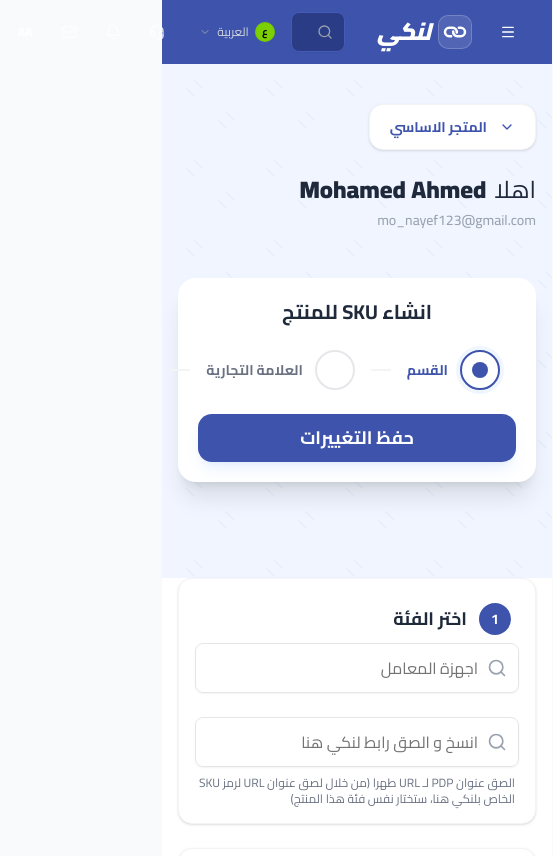
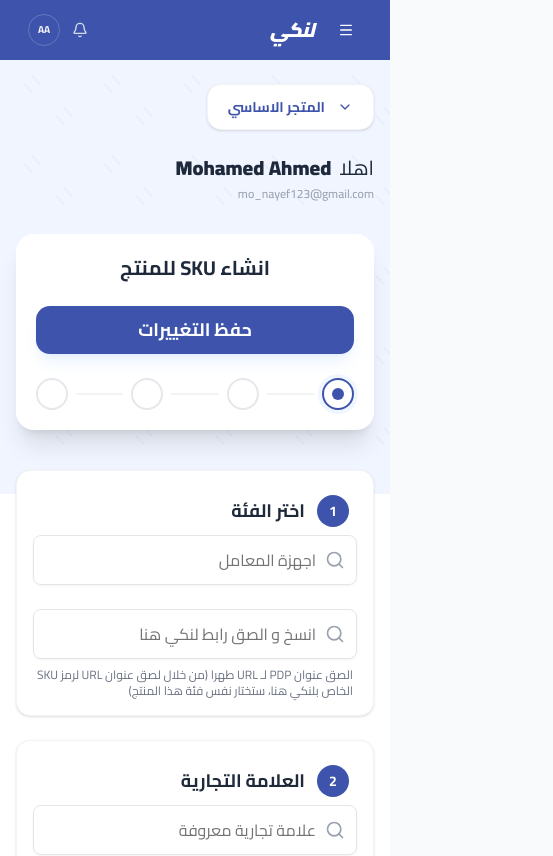
Before and after one commit to AhmedNnasser11/skew, a Next.js app: page /sku/create in a window 390 px wide. Shown: the top 856 px of the page, 553 px wide, since content can reach past the window. Built offline with nearby package versions, Linux system fonts and the light colour scheme.

Commit message:
feat: Implement new SKU creation page with top navigation and step-by-step header.

```diff
--- a/app/sku/create/StepHeader.tsx
+++ b/app/sku/create/StepHeader.tsx
@@ -28,8 +28,8 @@ export function StepHeader({ currentStep }: StepHeaderProps) {
       </div>
 
       {/* Center: Stepper */}
-      <div className="flex-1 flex items-center justify-center w-full max-w-4xl">
-        <div className="flex items-center w-full justify-between gap-2 px-4">
+      <div className="flex-1 flex items-center justify-center w-full max-w-4xl order-3 lg:order-none">
+        <div className="flex items-center w-full justify-between gap-1 md:gap-2 px-0 md:px-4">
           {steps.map((step, index) => {
             const isActive = step.id === currentStep;
             const isCompleted = step.id < currentStep;
@@ -37,27 +37,27 @@ export function StepHeader({ currentStep }: StepHeaderProps) {
             return (
               <React.Fragment key={step.id}>
                 {/* Step Item */}
-                <div className="flex items-center gap-3">
+                <div className="flex items-center gap-2 md:gap-3 shrink-0">
                   <div
                     className={cn(
-                      "w-10 h-10 rounded-full border-2 flex items-center justify-center transition-all duration-300 relative",
+                      "w-8 h-8 md:w-10 md:h-10 rounded-full border-2 flex items-center justify-center transition-all duration-300 relative",
                       isActive
                         ? "border-[#3e54ac] bg-white ring-4 ring-blue-50"
                         : "border-gray-200 bg-white"
                     )}
                   >
                     {isActive && (
-                      <div className="w-4 h-4 bg-[#3e54ac] rounded-full" />
+                      <div className="w-3 h-3 md:w-4 md:h-4 bg-[#3e54ac] rounded-full" />
                     )}
                     {isCompleted && (
                       <div className="w-full h-full bg-[#3e54ac] rounded-full flex items-center justify-center">
-                        <Check className="w-6 h-6 text-white" />
+                        <Check className="w-4 h-4 md:w-6 md:h-6 text-white" />
                       </div>
                     )}
                   </div>
                   <span
                     className={cn(
-                      "text-sm font-bold whitespace-nowrap",
+                      "text-xs md:text-sm font-bold whitespace-nowrap hidden md:block",
                       isActive ? "text-[#3e54ac]" : "text-gray-500"
                     )}
                   >
@@ -67,7 +67,7 @@ export function StepHeader({ currentStep }: StepHeaderProps) {
 
                 {/* Connecting Line (except for last step) */}
                 {index < steps.length - 1 && (
-                  <div className="flex-1 h-0.5 bg-gray-100 min-w-[20px] mx-2" />
+                  <div className="flex-1 h-0.5 bg-gray-100 min-w-[10px] md:min-w-[20px] mx-1 md:mx-2" />
                 )}
               </React.Fragment>
             );
--- a/app/sku/create/TopNav.tsx
+++ b/app/sku/create/TopNav.tsx
@@ -17,28 +17,31 @@ export function TopNav() {
       dir="rtl"
     >
       {/* Right side: Logo & Menu */}
-      <div className="flex items-center gap-4">
+      <div className="flex items-center gap-3 md:gap-4">
         {/* Hamburger Menu (Far Right) */}
         <BrandButton
           variant="ghost"
           className="text-white hover:bg-white/10 p-2 shadow-none border-none"
         >
-          <Menu className="w-7 h-7" />
+          <Menu className="w-6 h-6 md:w-7 md:h-7" />
         </BrandButton>
         {/* Logo */}
-        <div className="text-2xl font-bold flex items-center gap-2">
-          <div className="bg-white/10 p-1.5 rounded-lg border border-white/20">
-            <Link className="w-5 h-5 rotate-45 text-white" strokeWidth={3} />
+        <div className="text-xl md:text-2xl font-bold flex items-center gap-2">
+          <div className="hidden sm:block bg-white/10 p-1.5 rounded-lg border border-white/20">
+            <Link
+              className="w-4 h-4 md:w-5 md:h-5 rotate-45 text-white"
+              strokeWidth={3}
+            />
           </div>
-          <span className="text-2xl font-black italic tracking-tighter">
+          <span className="text-xl md:text-2xl font-black italic tracking-tighter">
             لنكي
           </span>
         </div>
       </div>
 
-      {/* Center: Search */}
-      <div className="flex-1 max-w-xl relative mr-8">
-        <div className="relative">
+      {/* Center: Search (Desktop Only) */}
+      <div className="hidden lg:flex flex-1 max-w-xl relative mr-8">
+        <div className="relative w-full">
           <Input
             type="text"
             placeholder="ابحث"
@@ -49,41 +52,41 @@ export function TopNav() {
       </div>
 
       {/* Left side: Profile & Actions */}
-      <div className="flex items-center gap-2 pr-4">
-        <div className="flex items-center gap-1.5 text-xs text-gray-300 ml-4">
-          <div className="w-5 h-5 bg-lime-500 rounded-full flex items-center justify-center text-[10px] text-black font-bold border border-lime-600/20">
+      <div className="flex items-center gap-1 md:gap-2 pr-0 md:pr-4">
+        <div className="hidden sm:flex items-center gap-1.5 text-[10px] md:text-xs text-gray-300 ml-2 md:ml-4">
+          <div className="w-4 h-4 md:w-5 md:h-5 bg-lime-500 rounded-full flex items-center justify-center text-[8px] md:text-[10px] text-black font-bold border border-lime-600/20">
             ع
           </div>
-          <span>العربية</span>
+          <span className="hidden md:inline">العربية</span>
           <ChevronDown className="w-3 h-3 text-gray-400" />
         </div>
         <BrandButton
           variant="ghost"
           size="icon"
-          className="text-white hover:bg-white/10 rounded-full w-9 h-9 shadow-none border-none"
+          className="hidden md:flex text-white hover:bg-white/10 rounded-full w-8 h-8 md:w-9 md:h-9 shadow-none border-none"
         >
           <Headset className="w-5 h-5 opacity-80" />
         </BrandButton>
         <BrandButton
           variant="ghost"
           size="icon"
-          className="text-white hover:bg-white/10 rounded-full w-9 h-9 shadow-none border-none"
+          className="text-white hover:bg-white/10 rounded-full w-8 h-8 md:w-9 md:h-9 shadow-none border-none"
         >
-          <Bell className="w-5 h-5 opacity-80" />
+          <Bell className="w-4 h-4 md:w-5 md:h-5 opacity-80" />
         </BrandButton>
         <BrandButton
           variant="ghost"
           size="icon"
-          className="text-white hover:bg-white/10 rounded-full w-9 h-9 shadow-none border-none"
+          className="hidden md:flex text-white hover:bg-white/10 rounded-full w-8 h-8 md:w-9 md:h-9 shadow-none border-none"
         >
-          <Mail className="w-5 h-5 opacity-80" />
+          <Mail className="w-4 h-4 md:w-5 md:h-5 opacity-80" />
         </BrandButton>
         <BrandButton
           variant="ghost"
           size="icon"
-          className="text-white hover:bg-white/10 rounded-full border border-white/20 w-9 h-9 ml-2 shadow-none"
+          className="text-white hover:bg-white/10 rounded-full border border-white/20 w-8 h-8 md:w-9 md:h-9 ml-1 md:ml-2 shadow-none"
         >
-          <span className="font-bold text-xs">AA</span>
+          <span className="font-bold text-[10px] md:text-xs">AA</span>
         </BrandButton>
       </div>
     </header>
--- a/app/sku/create/page.tsx
+++ b/app/sku/create/page.tsx
@@ -13,10 +13,10 @@ export default function CreateSkuPage() {
       <TopNav />
 
       {/* Light Blue background section with watermark */}
-      <div className="bg-[#f0f5ff] pt-10 pb-24 relative overflow-hidden bg-watermark">
+      <div className="bg-[#f0f5ff] pt-6 md:pt-10 pb-16 md:pb-24 relative overflow-hidden bg-watermark">
         <div className="container relative z-10">
           {/* Welcome & Store Selector Header */}
-          <div className="flex flex-col md:flex-row-reverse items-start md:items-center justify-between gap-6 mb-12">
+          <div className="flex flex-col md:flex-row-reverse items-start md:items-center justify-between gap-6 mb-8 md:mb-12">
             {/* Left: Store Selector */}
             <div className="flex items-center gap-3 px-5 py-3 bg-white border border-gray-100 rounded-xl text-sm font-bold text-[#3e54ac] cursor-pointer shadow-sm hover:shadow-md transition-shadow">
               <ChevronDown className="w-4 h-4" />
@@ -27,14 +27,14 @@ export default function CreateSkuPage() {
             <div className="text-right flex items-center gap-6">
               <div>
                 <div className="flex items-baseline gap-2 justify-end mb-1">
-                  <span className="text-2xl font-normal text-[#1e293b]">
+                  <span className="text-xl md:text-2xl font-normal text-[#1e293b]">
                     اهلا
                   </span>
-                  <h1 className="text-2xl font-black text-[#1e293b]">
+                  <h1 className="text-xl md:text-2xl font-black text-[#1e293b]">
                     Mohamed Ahmed
                   </h1>
                 </div>
-                <p className="text-sm font-medium text-gray-400">
+                <p className="text-xs md:text-sm font-medium text-gray-400">
                   mo_nayef123@gmail.com
                 </p>
               </div>
@@ -45,7 +45,7 @@ export default function CreateSkuPage() {
         </div>
       </div>
 
-      <main className="container relative z-20 space-y-6 md:space-y-8">
+      <main className="container relative z-20 space-y-6 md:space-y-8 p-4 md:p-0 -mt-10 md:-mt-12">
         {/* Render all sections sequentially */}
 
         <section>
```
